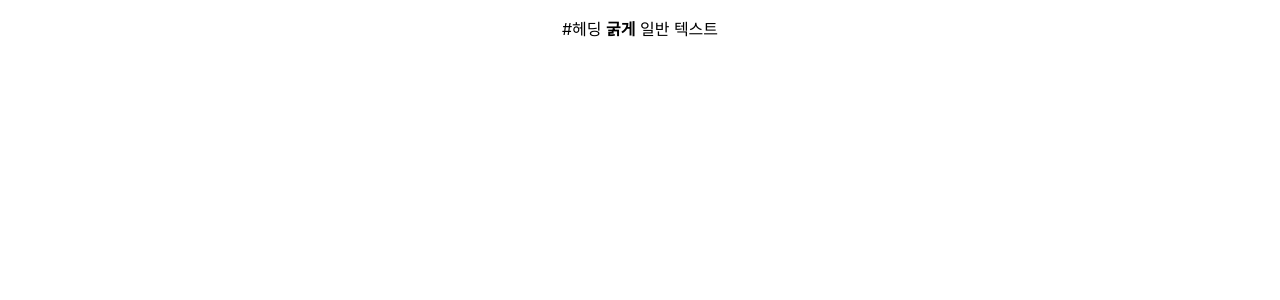
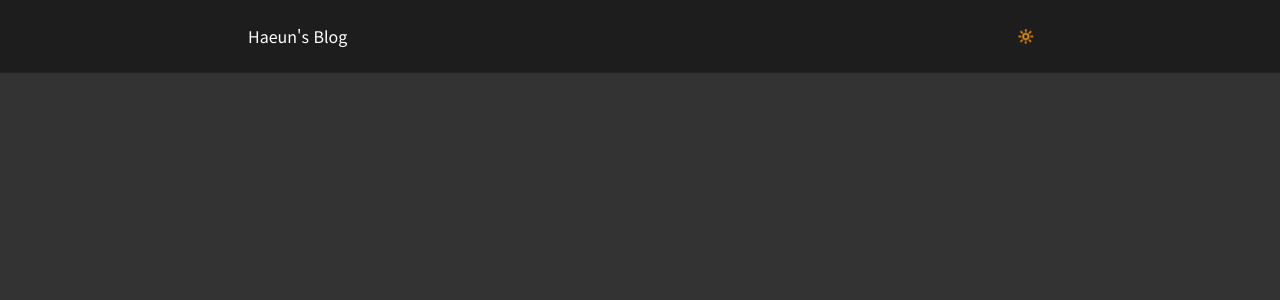
Before and after one commit to cuihaen/my-blog, a React (Create React App) app: page / in a window 1280 px wide. Shown: the top 300 px of the page. Built offline with nearby package versions, Linux system fonts and the light colour scheme.

Commit message:
blog header만들기

```diff
--- a/src/App.js
+++ b/src/App.js
@@ -1,10 +1,12 @@
 import './App.css';
-import MarkdownRenderer from './components/pages/markdownRenderer';
+// import MarkdownRenderer from './components/pages/markdownRenderer';
+import Header from './components/common/header';
 
 function App() {
   return (
     <div className="App">
-      <MarkdownRenderer/>
+      <Header/>
+      {/* <MarkdownRenderer/>   */}
     </div>
   );
 }
--- /dev/null
+++ b/src/components/assets/icons.js
@@ -0,0 +1,7 @@
+import Logo from "./logo.png"
+
+const LogoIcon = () => {
+    <img src = { Logo } alt = "Haeun's Blog"/>
+}
+
+export default LogoIcon;
--- a/src/components/common/header.js
+++ b/src/components/common/header.js
@@ -0,0 +1,21 @@
+import React from "react";
+import LogoIcon from "../assets/icons";
+
+const Header = () => {
+    return(
+        <header className = "header">
+            <div className="container">
+                <div className = "logo-wrapper">
+                    <div className="logo">
+                        <LogoIcon/>
+                        <span>Haeun's Blog</span>
+                    </div>
+                    <button className="icon">🔆</button>
+                </div>
+            </div>
+
+        </header>
+    )
+}
+
+export default Header;
--- a/src/index.css
+++ b/src/index.css
@@ -1,13 +1,60 @@
-body {
-  margin: 0;
-  font-family: -apple-system, BlinkMacSystemFont, 'Segoe UI', 'Roboto', 'Oxygen',
-    'Ubuntu', 'Cantarell', 'Fira Sans', 'Droid Sans', 'Helvetica Neue',
-    sans-serif;
-  -webkit-font-smoothing: antialiased;
-  -moz-osx-font-smoothing: grayscale;
+@import url('https://fonts.googleapis.com/css2?family=Noto+Sans+KR:wght@100;300;400;500;700&display=swap');
+:root{
+  --background-body : #333;
+  --background-content : #1d1d1d;
+  --text-color : #fff;
 }
 
-code {
-  font-family: source-code-pro, Menlo, Monaco, Consolas, 'Courier New',
-    monospace;
+body{
+  margin : 0;
+  font-size: 1rem;
+  font-family : 'Noto Sans KR', sans-serif;
+  background: var(--background-body);
+  color: var(--text-color);
 }
+
+/* Global */
+.container{
+  max-width: 50rem;
+  margin: 0 auto;
+  padding:0 .5rem;
+  display: flex;
+  align-items: center;
+  height:100%;
+}
+
+button.icon{
+  background: none;
+  outline: none;
+  border: none;
+  cursor: pointer;
+}
+
+/* header */
+header.header{
+  position: fixed;
+  top:0;
+  left: 0;
+  width: 100%;
+  height:4.5rem;
+  background: var(--background-content);
+  box-shadow: 0 1px 1px rgba(0,0,0,.3);
+  z-index: 10;
+}
+
+header .logo-wrapper{
+  display: flex;
+  align-items: center;
+  justify-content: space-between;
+  width:100%;
+}
+
+header .logo{
+  display: flex;
+  align-items: center;
+  cursor: default;
+}
+
+header .logo span{
+  margin-left: .5rem;
+}
```
Also changed, not shown: src/components/assets/logo.png (added), 1 other file (tests, documents, lock files or other folders).
